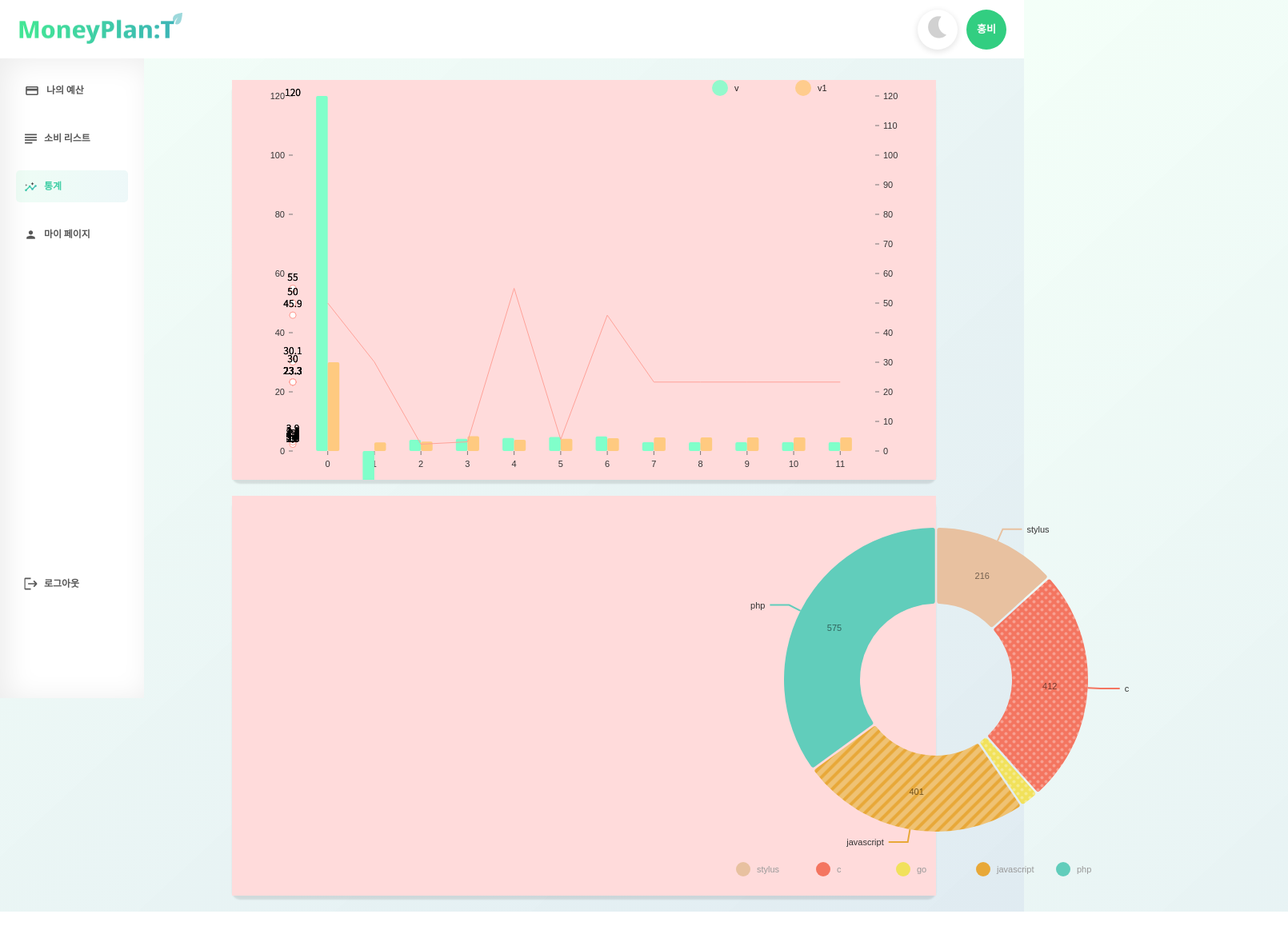
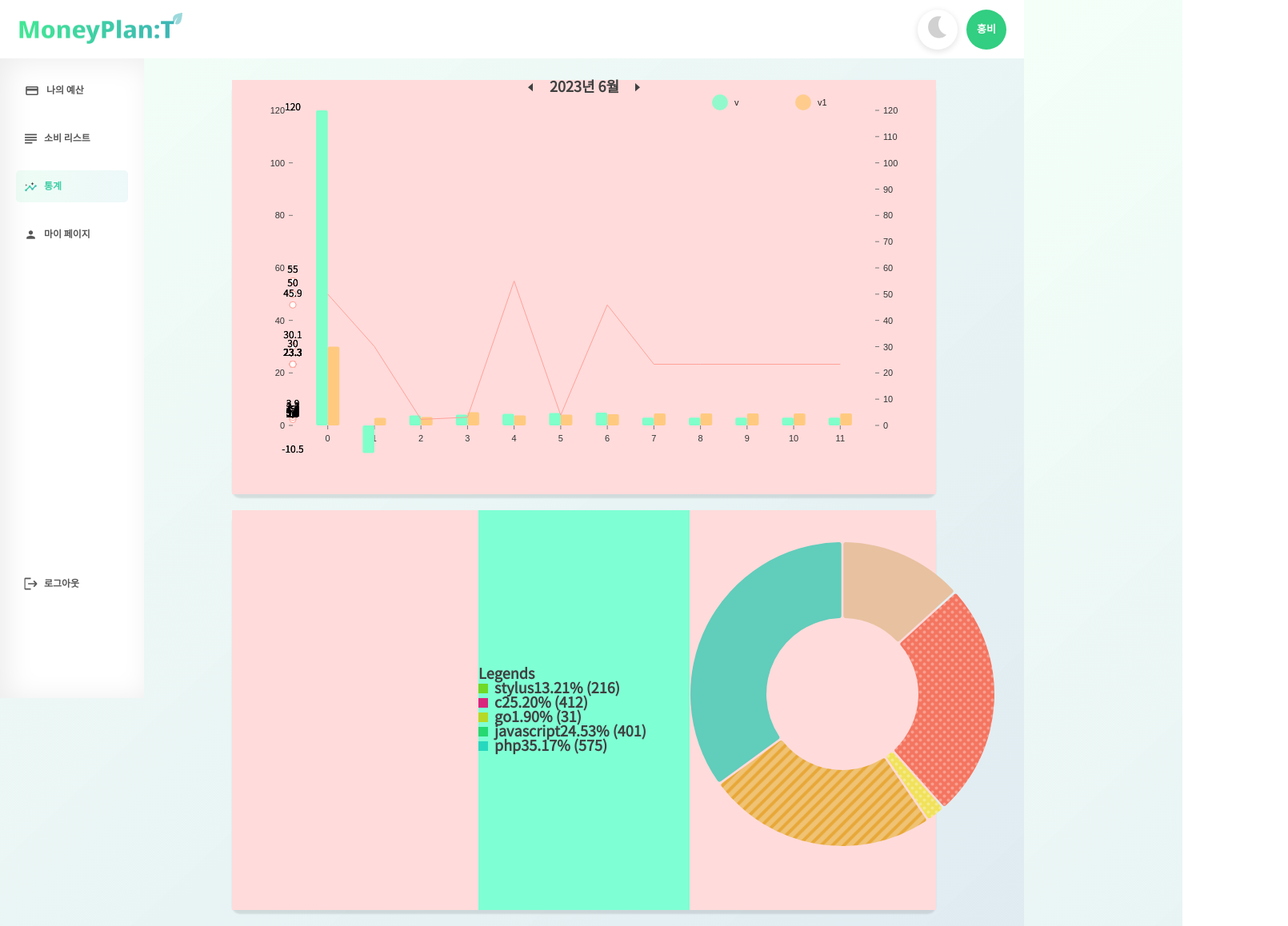
Before and after one commit to lamsasa/frontCheck, a React (Create React App) app: page /Chart in a window 1280 px wide. Shown: the whole page at 80% size, 1610 px wide, since content can reach past the window. Built offline with nearby package versions, Linux system fonts and the light colour scheme.

Commit message:
🐛파일 오류 및 svg 차트 완료

```diff
--- a/src/components/Chart/LineBarChart.jsx
+++ b/src/components/Chart/LineBarChart.jsx
@@ -13,7 +13,7 @@ const lineColor = "#ffa198";
 // `l` is used for line
 const data = [
   { x: "0", v: 120, v1: 30, l: 50 },
-  { x: "1", v: -30.5, v1: 2.9, l: 30.1 },
+  { x: "1", v: -10.5, v1: 2.9, l: 30.1 },
   { x: "2", v: 3.8, v1: 3.2, l: 2.3 },
   { x: "3", v: 4.1, v1: 5.0, l: 3.1 },
   { x: "4", v: 4.4, v1: 3.8, l: 55.0 },
@@ -27,7 +27,7 @@ const data = [
 ];
 
 const Line = ({ bars, xScale, yScale, innerWidth, innerHeight, tooltip }) => {
-  const scale = computeXYScalesForSeries(
+  computeXYScalesForSeries(
     [
       {
         id: "only",
@@ -161,7 +161,7 @@ const maxValue = Math.max(...data.map(item => Math.max(item.v, item.v1)));
 
 
 const LineBarChart = () => (
-  <div className="App" style={{ width: 800, height: 500 }}>
+  <div className="App" style={{ width: "800px", height: "90%" }}>
     <ResponsiveBar
       data={transformedData}
       keys={["v", "v1"]}
--- a/src/components/Chart/PieChart.jsx
+++ b/src/components/Chart/PieChart.jsx
@@ -1,12 +1,9 @@
-// install (please try to align the version of installed @nivo packages)
-// yarn add @nivo/pie
+import styled from "styled-components";
 import { ResponsivePie } from "@nivo/pie";
 
-// make sure parent container have a defined height when using
-// responsive component, otherwise height will be 0 and
-// no chart will be rendered.
-// website examples showcase many properties,
-// you'll often use just a few of them.
+// 순위 별 나열 방법?
+// 범례랑 그래프 위치 조정...
+
 const data = [
   {
     id: "stylus",
@@ -40,10 +37,51 @@ const data = [
   },
 ];
 
+//퍼센테이지 반환을 백에서 할지 프론트에서 할지 아직 모르겠음
+const formatData = (data) => {
+    const total = data.reduce((sum, item) => sum + item.value, 0);
+    return data.map((item) => ({
+      ...item,
+      value: `${((item.value / total) * 100).toFixed(2)}%`,
+      originalValue: item.value,
+    }));
+  };
+
+  const Legends = () => {
+    const formattedData = formatData(data);
+
+    return (
+      <>
+        <LegendsContainer>
+          <h2>Legends</h2>
+          <ul>
+            {formattedData.map((item) => (
+              <li key={item.id}>
+                <span
+                  style={{
+                    display: "inline-block",
+                    width: "12px",
+                    height: "12px",
+                    backgroundColor: item.color,
+                    marginRight: "8px",
+                  }}
+                />
+                {item.label}
+                {`${item.value} (${item.originalValue})`}
+              </li>
+            ))}
+          </ul>
+        </LegendsContainer>
+      </>
+    );
+  };
+
+
 const PieChart = () => (
+  <>
     <ResponsivePie
       data={data}
-    margin={{ top: 40, right: 80, bottom: 80, left: 80 }}
+      margin={{ top: 40, right: 50, bottom: 80, left: 80 }}
       innerRadius={0.5}
       padAngle={0.7}
       cornerRadius={3}
@@ -52,6 +90,8 @@ const PieChart = () => (
         from: "color",
         modifiers: [["darker", 0.2]],
       }}
+      enableArcLabels={false}
+      enableArcLinkLabels={false}
       arcLinkLabelsSkipAngle={10}
       arcLinkLabelsTextColor="#333333"
       arcLinkLabelsThickness={2}
@@ -131,32 +171,19 @@ const PieChart = () => (
           id: "lines",
         },
       ]}
-    legends={[
-      {
-        anchor: "bottom",
-        direction: "row",
-        justify: false,
-        translateX: 0,
-        translateY: 56,
-        itemsSpacing: 0,
-        itemWidth: 100,
-        itemHeight: 18,
-        itemTextColor: "#999",
-        itemDirection: "left-to-right",
-        itemOpacity: 1,
-        symbolSize: 18,
-        symbolShape: "circle",
-        effects: [
-          {
-            on: "hover",
-            style: {
-              itemTextColor: "#000",
-            },
-          },
-        ],
-      },
-    ]}
     />
+    <Legends />
+  </>
 );
 
 export default PieChart;
+
+const LegendsContainer = styled.div`
+  display: flex;
+  flex-direction: column;
+  background-color: aquamarine;
+  width: 30%;
+  font-weight: 700;
+  font-size: large;
+  justify-content: center;
+`;
--- a/src/pages/ChartPage.jsx
+++ b/src/pages/ChartPage.jsx
@@ -1,13 +1,13 @@
 import styled from "styled-components";
-//import TotalChart from '../components/Chart/TotalChart';
 import Header from "../components/Common/Header";
 import Navbar from "../components/Common/Navbar";
-//import ChartTest from "../components/Chart/ChartTest";
-//import LineChart from "../components/Chart/LineChart";
 import LineBarChart from "../components/Chart/LineBarChart";
 import Container from "../components/Common/Container";
 import Box from "../components/Common/Box";
 import PieChart from "../components/Chart/PieChart";
+import BudgetCalendar from "../components/MyBudget/BudgetCalendar";
+
+// 버튼 년도 단위로 변경 필요
 
 const Chart = () => {
   return (
@@ -16,15 +16,20 @@ const Chart = () => {
       <Navbar />
       <Container>
         <Box>
+          <ButtonContainer>
+            <BudgetCalendar />
+          </ButtonContainer>
           <ChartContainer>
-            <LineBarChart />
+            <InBox>
+              <LineBarChart />
+            </InBox>
           </ChartContainer>
         </Box>
 
         <Box>
-          <ChartContainer>
+          <ChartContainer2>
             <PieChart />
-          </ChartContainer>
+          </ChartContainer2>
         </Box>
       </Container>
     </>
@@ -33,10 +38,47 @@ const Chart = () => {
 
 export default Chart;
 
+const ButtonContainer = styled.div`
+  display: flex;
+  align-content: center;
+  justify-content: center;
+  background-color: #ffdbdb;
+
+  @media (max-width: 768px) {
+    width: 100%;
+  }
+`;
+
 const ChartContainer = styled.div`
   display: flex;
   height: 500px;
   align-content: center;
   justify-content: center;
   background-color: #ffdbdb;
+
+  @media (max-width: 768px) {
+    width: 100%;
+  }
 `;
+
+const ChartContainer2 = styled.div`
+  display: flex;
+  height: 500px;
+  width: 100%;
+  align-content: center;
+  justify-content: center;
+  background-color: #ffdbdb;
+
+  @media (max-width: 768px) {
+    width: 100%;
+  }
+`;
+
+const InBox = styled.div`
+  height: 500px;
+
+  justify-content: center;
+  overflow-x: scroll;
+  overflow-y: hidden;
+  zoom: 1;
+`;
```
Lines whose indentation alone changed are shown as unchanged.
